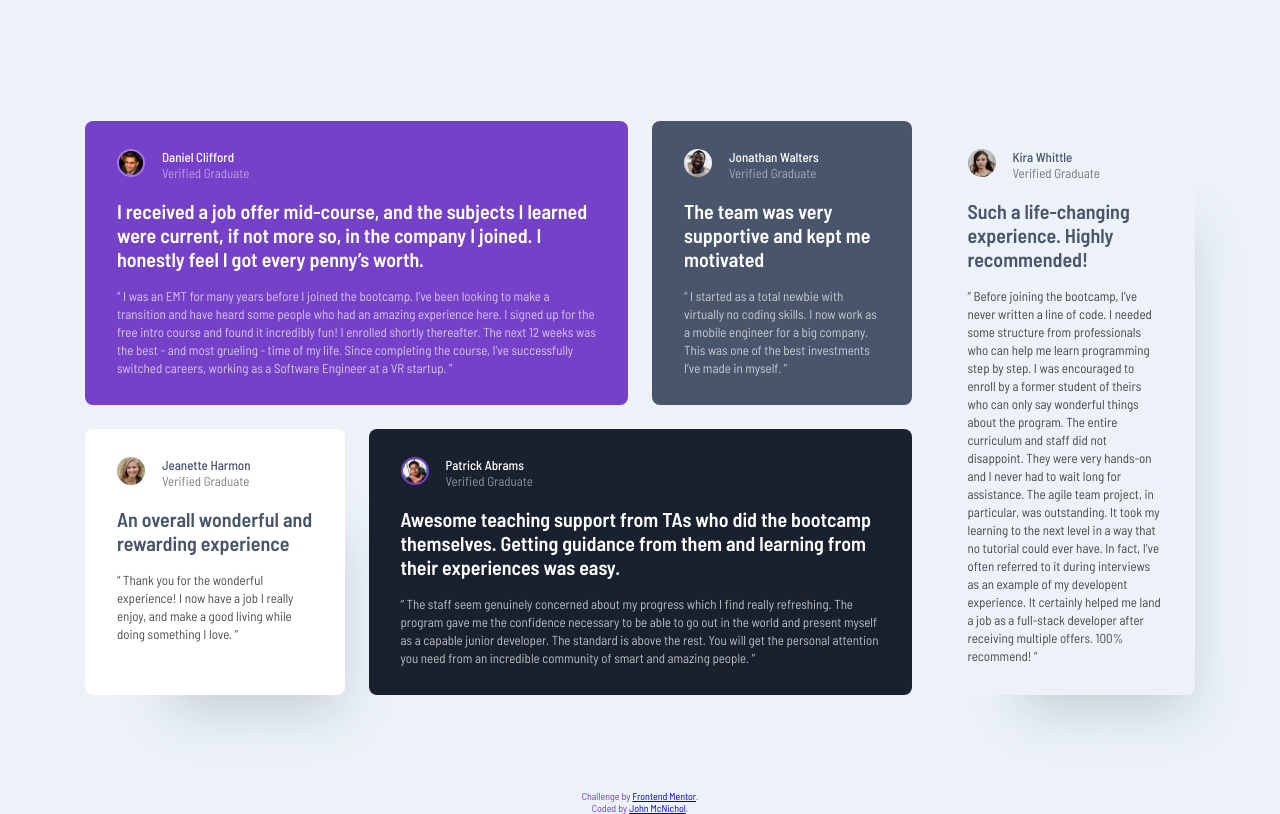
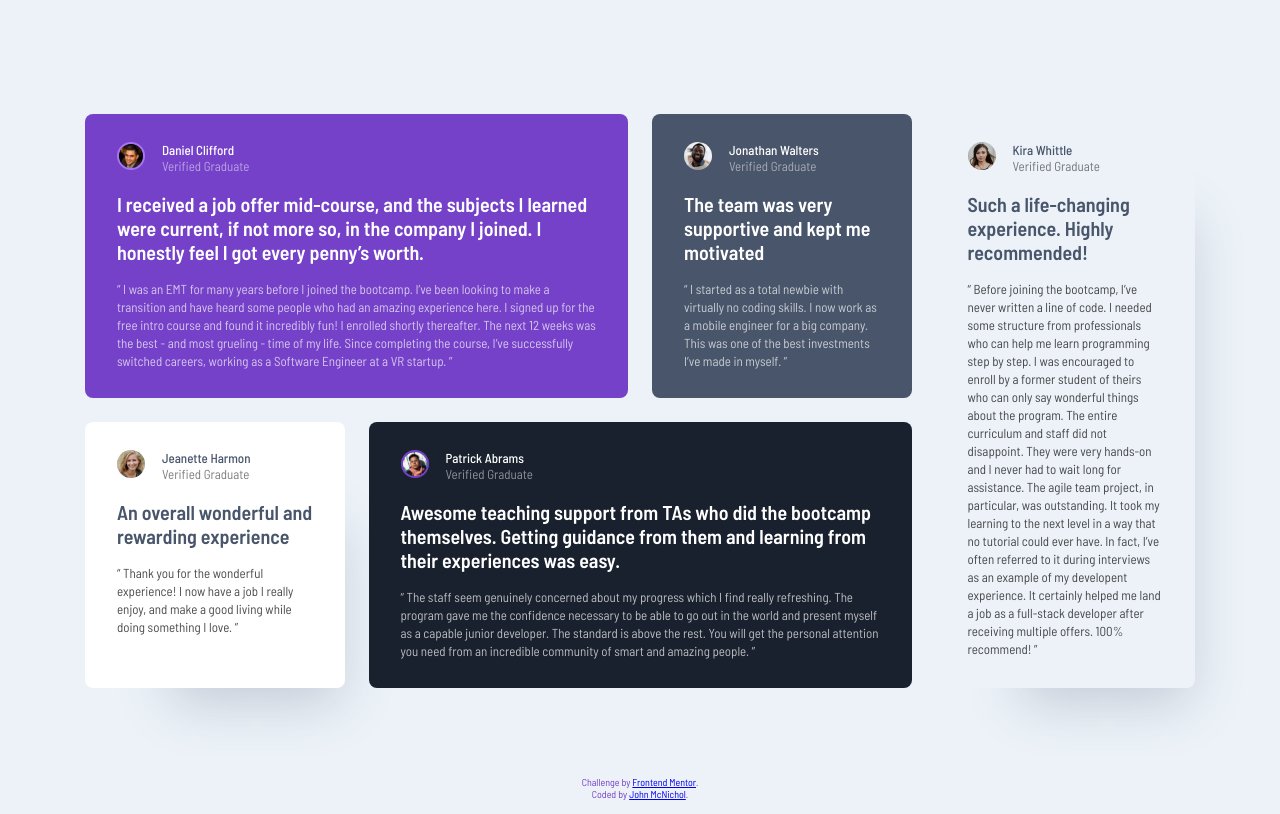
Before and after one commit to inappdesign/testimonials-grid-section-frontend-mentor, a plain HTML site: page index.html in a window 1280 px wide. Drawn offline with Linux system fonts and the light colour scheme; a web font is replaced by a local one.

Commit message:
Update style.css

```diff
--- a/style.css
+++ b/style.css
@@ -28,6 +28,7 @@ html {
 body {
 	display: flex;
 	align-items: center;
+	justify-content: center;
 	position: relative;
 	padding: 5rem;
 	font-family: var(--barlow-semi-condensed);
@@ -40,7 +41,6 @@ body {
 
 main {
 	display: grid;
-	margin: 7.1rem auto;
 	min-width: 32.7rem;
 	max-height: 182.4rem;
 	grid-template-columns: repeat(1, 1fr);
```
